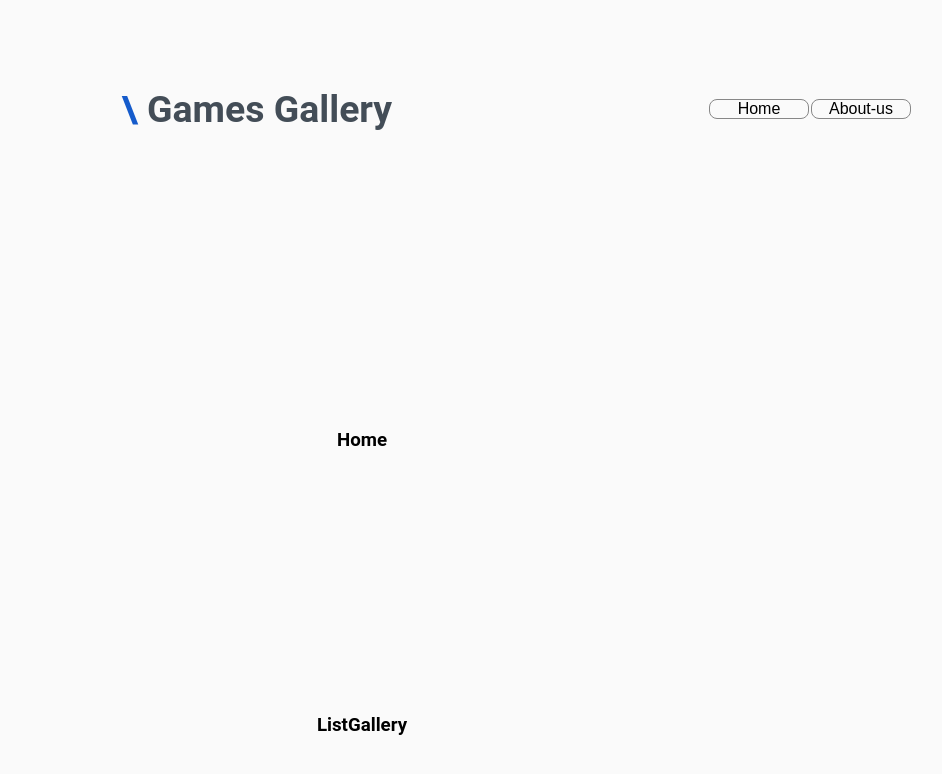
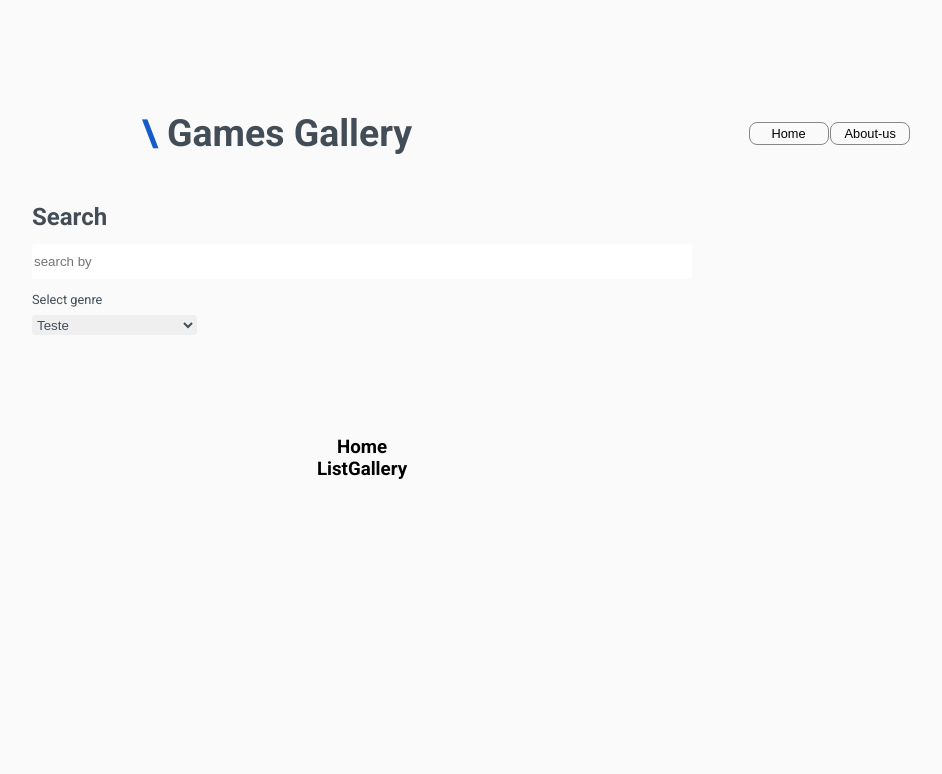
Before and after one commit to flaviosantospqri/desafio-app-master, a React (Vite) app: page / in a window 1280 px wide. Shown: the top 774 px of the page, without its empty margins (278-1220 px from the left). Built offline with nearby package versions, Linux system fonts and the light colour scheme.

Commit message:
stc: Header create base

```diff
--- a/index.html
+++ b/index.html
@@ -1,13 +1,19 @@
 <!DOCTYPE html>
 <html lang="en">
+
 <head>
   <meta charset="UTF-8" />
   <link rel="icon" type="image/svg+xml" href="/vite.svg" />
   <meta name="viewport" content="width=device-width, initial-scale=1.0" />
+  <link rel="preconnect" href="https://fonts.googleapis.com">
+  <link rel="preconnect" href="https://fonts.gstatic.com" crossorigin>
+  <link href="https://fonts.googleapis.com/css2?family=Roboto:wght@300;400;700&display=swap" rel="stylesheet">
   <title>Vite + React</title>
 </head>
+
 <body>
   <div id="root"></div>
   <script type="module" src="/src/main.jsx"></script>
 </body>
+
 </html>
--- a/src/components/header/index.jsx
+++ b/src/components/header/index.jsx
@@ -1,6 +1,8 @@
-import { StyleHeader } from "./style";
+import SearchFilter from "../searchFilter";
+import { ContainerHeardeSection, StyleHeader } from "./style";
 function Header() {
   return (
+    <ContainerHeardeSection>
     <StyleHeader>
         <h3 className="aplication-name">
           <span className="bar-log">\</span> Games Gallery
@@ -10,6 +12,8 @@ function Header() {
             <button className="btn-about">About-us</button>
         </div>
     </StyleHeader>
+    <SearchFilter/>
+    </ContainerHeardeSection>
   );
 }
 
--- a/src/components/header/style.js
+++ b/src/components/header/style.js
@@ -6,7 +6,6 @@ const StyleHeader = styled.div`
   margin-top: 2%;
   justify-content: center;
   align-items: center;
-  max-width: 1100px;
   width: 100%;
   max-height: 60px;
   font-size: 2rem;
@@ -26,10 +25,11 @@ const StyleHeader = styled.div`
   button{
     background-color: transparent;
     border: 1px solid var(--color-grey50);
-    font-size: 1rem;
-    min-width: 100px;
+    font-size: 0.8rem;
+    min-width: 80px;
     margin-left: 1%;
     border-radius: 8px;
+    padding: 3px;
     cursor: pointer;
   }
   button:hover{
@@ -38,4 +38,16 @@ const StyleHeader = styled.div`
   }
 
 `;
-export { StyleHeader };
+
+const ContainerHeardeSection = styled.div`
+   margin-bottom: 10%;
+    width: 100%;
+    max-width: 1100px;
+    flex-direction: column;
+    display: flex;
+    align-items: center;
+    justify-content: center;
+    flex: 1;
+
+`
+export { StyleHeader, ContainerHeardeSection };
--- /dev/null
+++ b/src/components/searchFilter/index.jsx
@@ -0,0 +1,23 @@
+import { ContainerSearch } from "./style";
+
+function SearchFilter() {
+  return (
+    <>
+    <ContainerSearch>
+      <div className="search-compress">
+        <section className="container-search-text">
+          <h1>Search</h1>
+          <input type="text" placeholder="search by"></input>
+        </section>
+        <section className="container-search-filter">
+          <label htmlFor="genre-select-option">Select genre</label>
+          <select id="genre-select-option">
+            <option>Teste</option>
+          </select>
+        </section>
+      </div>
+      </ContainerSearch>
+    </>
+  );
+}
+export default SearchFilter;
--- /dev/null
+++ b/src/components/searchFilter/style.js
@@ -0,0 +1,45 @@
+import { styled } from "styled-components";
+
+const ContainerSearch = styled.div`
+    display: flex;
+    width: 60%;
+    justify-content: center;
+    height: 10%;
+    align-items: center;
+    color: var(--color-font);
+    .search-compress{
+        display: flex;
+        height: 5%;
+        justify-content: s;
+        width: 100%;
+        flex-direction: column;
+    }
+    .container-search-text{
+        display: flex;
+        flex-direction: column;
+        width: 100%;
+    }
+    .container-search-filter{
+        display: flex;
+        flex-direction: column;
+        width: 100%;
+        max-width: 25%;
+        font-size: 0.8rem;
+    }
+    select{
+        margin-top: 5% ;
+        border-radius: 4px;
+        border-color: transparent;
+        height: 20px;
+        color: var(--color-font);
+    }
+    input{
+        height: 35px;
+        margin-top: 2%;
+        margin-bottom: 2%;
+        border-radius: 4px;
+        border-color: transparent;
+    }
+`
+
+export {ContainerSearch}
--- a/src/style.js
+++ b/src/style.js
@@ -4,9 +4,8 @@ const ContainerAplication = styled.div`
     display: flex;
     align-items: center;
     flex-direction: column;
-    justify-content: space-between;
-    height: 100vh;
-    padding: 5%;
+    justify-content: space-evenly;
+    height: 60vh;
 
 `
 
--- a/src/styles/globalStyle.js
+++ b/src/styles/globalStyle.js
@@ -1,8 +1,6 @@
 import { createGlobalStyle } from "styled-components";
 
 const GlobalStyle = createGlobalStyle`
-    @import url('https://fonts.googleapis.com/css2?family=Roboto:wght@300;400;700&display=swap');
-
 :root{
     --color-primary: #FFB800;
     --color-primary-variable-1:  #FFD600;
```
Also changed, not shown: src/assets/search.svg (added). Lines whose indentation alone changed are shown as unchanged.
